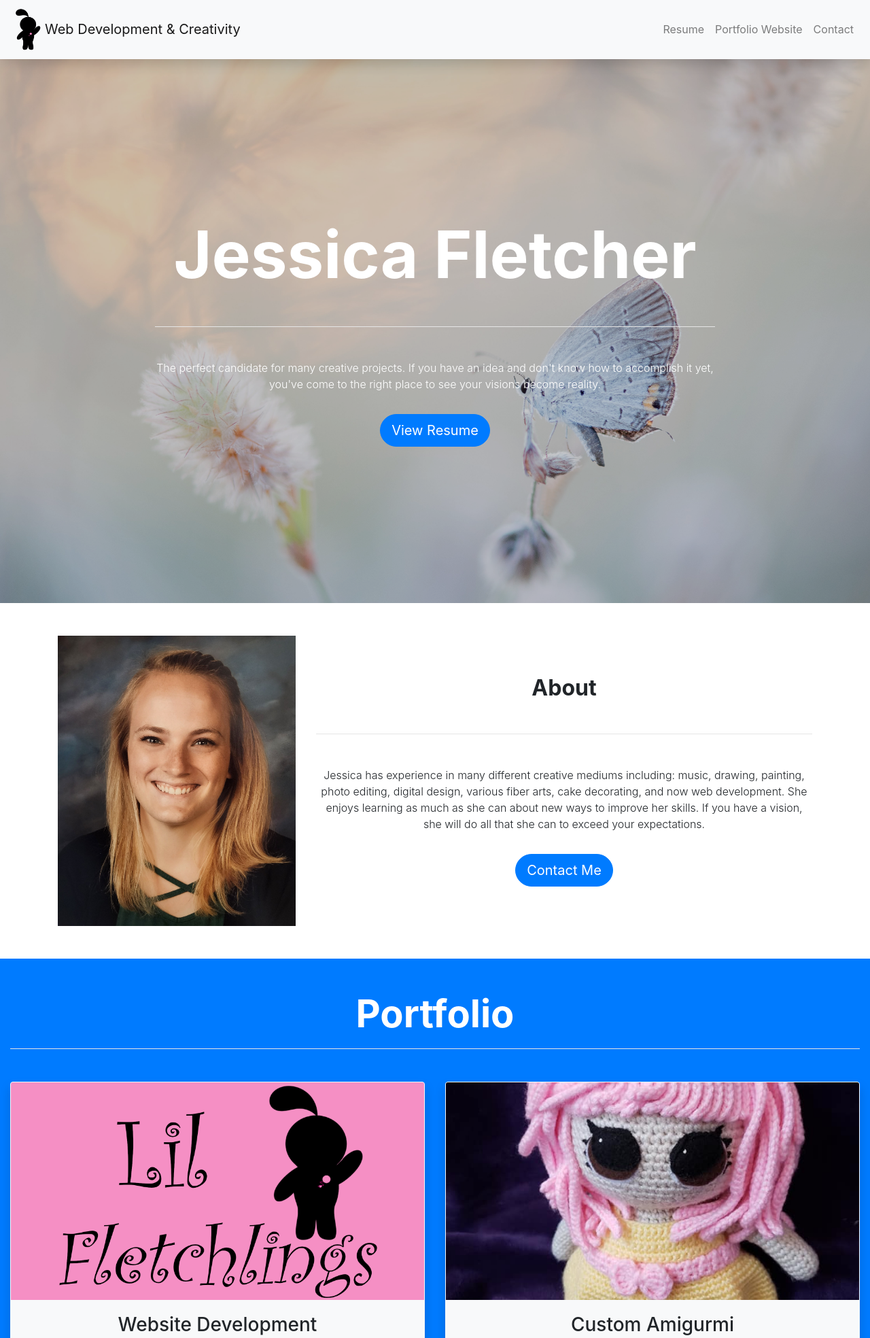
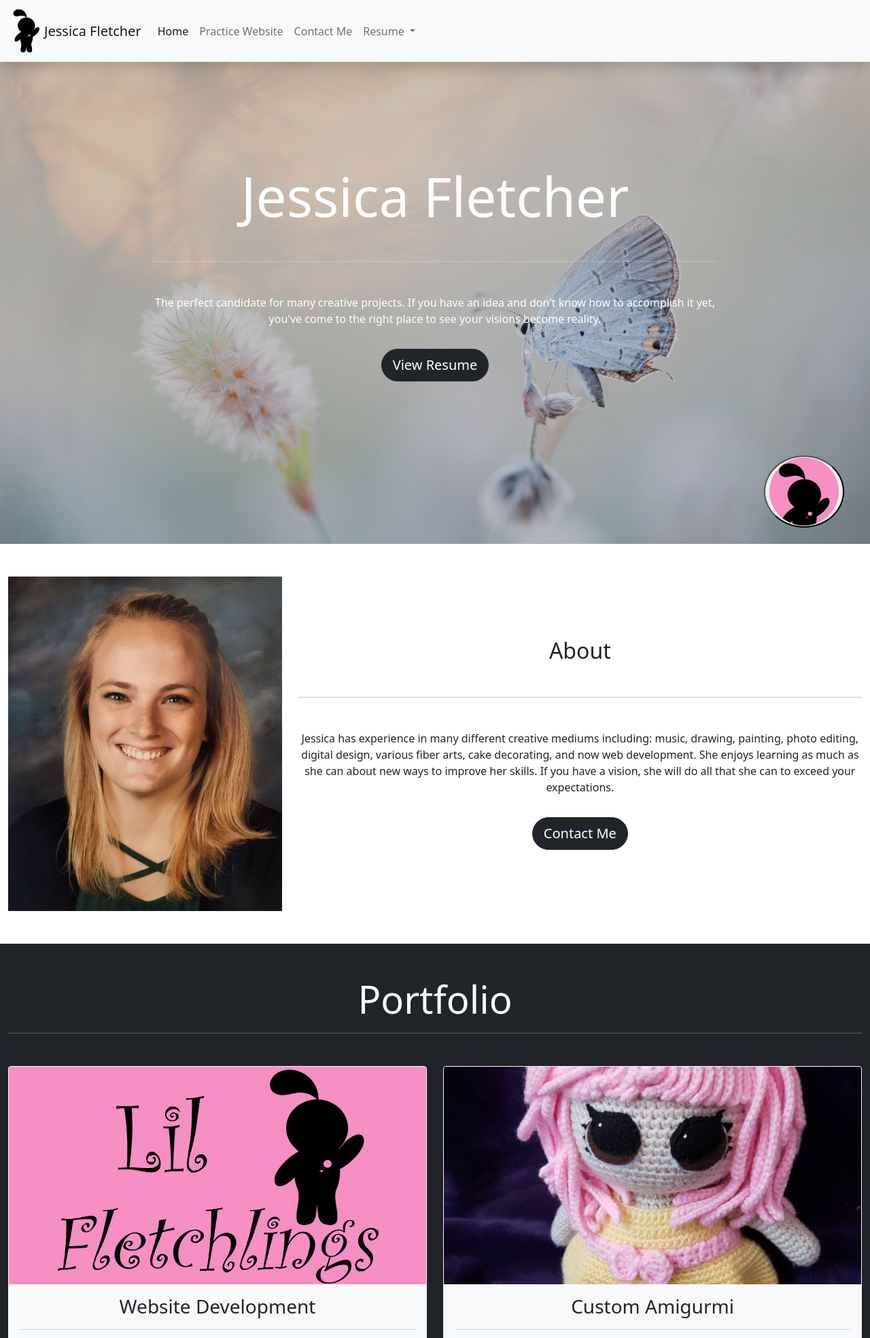
Before and after one commit to flyingfletch/Resume-Website, a PHP site: page / in a window 1280 px wide. Shown: the top 1968 px of the page at 68% size. Run offline with PHP 8.4, Linux system fonts and the light colour scheme.

Commit message:
Rehash of the main landingpage- added some js name input button functions

```diff
--- a/index.html
+++ b/index.html
@@ -1,27 +1,47 @@
 <!DOCTYPE html>
 <html>
     <head>
-        <meta charset="utf-8">
-        <meta name="viewport" content="width=device-width, initial-scale=1, shrink-to-fit=no">
-        <link rel="stylesheet" href="https://stackpath.bootstrapcdn.com/bootstrap/4.5.0/css/bootstrap.min.css">
+        <meta charset="UTF-8" />
+        <meta name="viewport" content="width=device-width, initial-scale=1.0" />
+        <link href="https://cdn.jsdelivr.net/npm/bootstrap@5.1.3/dist/css/bootstrap.min.css" rel="stylesheet" integrity="sha384-1BmE4kWBq78iYhFldvKuhfTAU6auU8tT94WrHftjDbrCEXSU1oBoqyl2QvZ6jIW3" crossorigin="anonymous">
         <link rel="stylesheet" type="text/css" href="/pages/css/landingpage.css">
     </head>
     <body>
-        <!-- Navigation Bar -->
-        <nav class="navbar navbar-expand-lg navbar-light bg-light shadow fluid-container sticky-top">
-            <img src="images/fletchling.png" alt="" width="50vw">
-            <a href="#" class="navbar-brand mr-auto p1-1">Web Development & Creativity</a>
-            <button class="navbar-toggler rounded" type="button" data-toggle="collapse" data-target="#navContent" aria-controls="navbarSupportedContent" aria-expanded="false" aria-label="Toggle navigation">
+        <!-- NavBar -->
+        <nav class="navbar navbar-expand-md navbar-light bg-light fixed-top shadow">
+            <div class="container-fluid">
+                <img src="/images/fletchling.png" alt="Lil Fletchling Logo" height="75vh">
+                <a class="navbar-brand" href="#">Jessica Fletcher</a>
+                <button class="navbar-toggler" type="button" data-bs-toggle="collapse" data-bs-target="#navbarNavDropdown" aria-controls="navbarNavDropdown" aria-expanded="false" aria-label="Toggle navigation">
                     <span class="navbar-toggler-icon"></span>
                 </button>
-            <div class="collapse navbar-collapse" id="navContent">
-                <ul class="navbar-nav ml-auto">
-                    <li class="navbar-item"><a href="pages/index.html" class="nav-link" target="_blank">Resume</a></li>
-                    <li class="navbar-item"><a href="pages/crochet.html" class="nav-link" target="_blank">Portfolio Website</a></li>
-                    <li class="navbar-item"><a href="#contact" class="nav-link">Contact</a></li>
+                <div class="collapse navbar-collapse" id="navbarNavDropdown">
+                    <ul class="navbar-nav">
+                        <li class="nav-item">
+                            <a class="nav-link active" aria-current="page" href="#">Home</a>
+                        </li>
+                        <li class="nav-item">
+                            <a class="nav-link" href="/pages/crochet.html" target="_blank">Practice Website</a>
+                        </li>
+                        <li class="nav-item">
+                            <a class="nav-link" href="#contact">Contact Me</a>
+                        </li>
+                        <li class="nav-item dropdown">
+                            <a class="nav-link dropdown-toggle" href="#" id="navbarDropdownMenuLink" role="button" data-bs-toggle="dropdown" aria-expanded="false">
+                            Resume
+                            </a>
+                            <ul class="dropdown-menu" aria-labelledby="navbarDropdownMenuLink">
+                                <li><a class="dropdown-item" href="/pages/index.html" target="_blank">Work & Education</a></li>
+                                <li><a class="dropdown-item" href="/pages/skills.html" target="_blank">Skills & Competencies</a></li>
+                                <li><a class="dropdown-item" href="/pages/portfolio.html" target="_blank">Portfolio</a></li>
+                                <li><a class="dropdown-item" href="/pages/about.html" target="_blank">References & Interests</a></li>
+                            </ul>
+                        </li>
                     </ul>
                 </div>
+            </div>
         </nav>
+
         <!-- Header -->
         <header class="mainHeader">
             <div class="container-fluid h-100">
@@ -30,14 +50,15 @@
                          <h1 class="display-1 font-weight-bold">Jessica Fletcher</h1>
                          <hr class="bg-white my-5">
                          <p class="font-weight-light">The perfect candidate for many creative projects. If you have an idea and don't know how to accomplish it yet, you've come to the right place to see your visions become reality.</p>
-                        <a class="btn btn-primary btn-lg mt-3 rounded-pill" href="pages/index.html" target="_blank">View Resume</a>
+                         <a class="btn btn-dark btn-lg mt-3 rounded-pill" href="pages/index.html" target="_blank">View Resume</a>
                      </div>
                  </div>
              </div>
          </header>
+
          <!-- About -->
         <section id="about">
-            <div class="container">
+            <div class="container-fluid">
                 <div class="row align-items-center justify-content-center text-center py-5">
                     <div class="col-6 col-md-4">
                         <img src="/images/headshot.jpg" alt="Picture of Jessica Fletcher" class="img-fluid">
@@ -46,13 +67,14 @@
                         <h2 class="font-weight-bold">About</h2>
                         <hr class="my-5">
                         <p class="font-weight-light">Jessica has experience in many different creative mediums including: music, drawing, painting, photo editing, digital design, various fiber arts, cake decorating, and now web development. She enjoys learning as much as she can about new ways to improve her skills. If you have a vision, she will do all that she can to exceed your expectations.</p>
-                        <a class="btn btn-primary btn-lg mt-3 rounded-pill" role="button" href="#contact">Contact Me</a>
+                        <a class="btn btn-dark btn-lg mt-3 rounded-pill" role="button" href="#contact">Contact Me</a>
                     </div>
                 </div>
             </div>
         </section>
+
         <!-- Portfolio -->
-        <section id="portfolio" class="bg-primary">
+        <section id="portfolio" class="bg-dark">
             <div class="container-fluid py-5">
                 <div class="row text-white text-center">
                     <div class="col">
@@ -69,10 +91,10 @@
                             <div class="card-body">
                                 <h3 class="card-title">Website Development</h3>
                                 <hr class="bg-primary">
-                                <p class="card-text">Jessica's practice website geared towards selling and sharing crochet patterns.</p>
+                                <p class="card-text">A practice website geared towards selling and sharing crochet patterns.</p>
                             </div>
                             <div class="card-footer">
-                                <a class="btn btn-outline-primary btn-lg mt-2" href="/pages/crochet.html" target="_blank">View Page</a>
+                                <a class="btn btn-outline-dark btn-lg mt-2" href="/pages/crochet.html" target="_blank">View Page</a>
                             </div>
                         </div>
                     </div>
@@ -84,10 +106,10 @@
                             <div class="card-body">
                                 <h3 class="card-title">Custom Amigurmi</h3>
                                 <hr class="bg-primary">
-                                <p class="card-text">Jessica's Etsy Shop for Custom Crochet Items</p>
+                                <p class="card-text">Crochet dolls for your inner child.</p>
                             </div>
                             <div class="card-footer">
-                                <a class="btn btn-outline-primary btn-lg mt-2" href="/images/loldoll.jpg" target="_blank">View Full Image</a>
+                                <a class="btn btn-outline-dark btn-lg mt-2" href="/images/loldoll.jpg" target="_blank">View Full Image</a>
                             </div>
                         </div>
                     </div>
@@ -99,10 +121,10 @@
                             <div class="card-body">
                                 <h3 class="card-title">Cake Decorating</h3>
                                 <hr class="bg-primary">
-                                <p class="card-text">Jessica has made many birthday cakes for kids.</p>
+                                <p class="card-text">Delicious treats for special occasions.</p>
                             </div>
                             <div class="card-footer">
-                                <a class="btn btn-outline-primary btn-lg mt-2" href="/images/unicorncake.jpg" target="_blank">View Full Image</a>
+                                <a class="btn btn-outline-dark btn-lg mt-2" href="/images/unicorncake.jpg" target="_blank">View Full Image</a>
                             </div>
                         </div>
                     </div>
@@ -114,10 +136,11 @@
                             <div class="card-body">
                                 <h3 class="card-title">Costume Making</h3>
                                 <hr class="bg-primary">
-                                <p class="card-text">Jessica loves to make costumes for Halloween.</p>
+                                <p class="card-text">Where personal identity meets with creativity.</p>
                             </div>
-                            <div class="card-footer">
-                                <a class="btn btn-outline-primary btn-lg mt-2" href="/images/dragoncostume.jpg" target="_blank">View Full Image</a>
+                                    <!-- Add #contact so the navbar doesn't cut it off -->
+                            <div class="card-footer" id="contact">
+                                <a class="btn btn-outline-dark btn-lg mt-2" href="/images/dragoncostume.jpg" target="_blank">View Full Image</a>
                             </div>
                         </div>
                     </div>
@@ -125,9 +148,11 @@
                 </div>
             </div>
         </section>
+
         <!-- Contact Section -->
-        <section id="contact">
-            <div class="container my-5">
+                <!-- #contact link is contained in Costume Making Card so Contact Me isn't cut off by the navbar -->
+        <section>
+            <div class="container-fluid my-5">
                 <!-- Section Title -->
                 <div class="row justify-content-center text-center">
                     <div class="col-md-6">
@@ -173,15 +198,56 @@
                 </div>
             </div>
         </section>
+
+        <!-- Picture Carousel -->
+        <section class="bg-dark">
+            <h3 class="text-white font-weight-bold p-2">Relax with nature:</h3>
+                <hr class="bg-white mb-3">
+            <div id="carouselExampleIndicators" class="carousel slide" data-bs-ride="carousel">
+                <div class="carousel-indicators">
+                <button type="button" data-bs-target="#carouselExampleIndicators" data-bs-slide-to="0" class="active" aria-current="true" aria-label="Slide 1"></button>
+                <button type="button" data-bs-target="#carouselExampleIndicators" data-bs-slide-to="1" aria-label="Slide 2"></button>
+                <button type="button" data-bs-target="#carouselExampleIndicators" data-bs-slide-to="2" aria-label="Slide 3"></button>
+                </div>
+                <div class="carousel-inner">
+                <div class="carousel-item active">
+                    <img src="/images/nightsky.jpg" class="d-block w-100" alt="Picture of the night sky.">
+                </div>
+                <div class="carousel-item">
+                    <img src="/images/woods.jpg" class="d-block w-100" alt="Picture of the woods.">
+                </div>
+                <div class="carousel-item">
+                    <img src="/images/morning.jpg" class="d-block w-100" alt="Picture of the morning horizon.">
+                </div>
+                </div>
+            </div>
+
+            <!-- Help Button -->
+            <button class="rounded-circle" id="helpbutton" onclick="nameInput()">
+                <img src="/images/fletchlinghelpbutton.png" alt="Help Button" height="100vw">
+            </button>
+        </section>
+
         <!-- Footer -->
-        <footer class="py-4 bg-dark">
-            <div class="container">
-                <p class="m-0 text-center text-white">Copyright &copy; Jessica Fletcher 2022</p>
+        <footer class="text-center text-lg-start bg-light text-muted absolute-bottom">
+            <!-- Copyright -->
+            <div class="text-center p-4" style="background-color: rgba(0, 0, 0, 0.05);">
+                © 2022 Copyright:
+                <a href="#">Home</a>
+                <a href="/pages/index.html" target="_blank">Resume</a>
+                <a href="#contact">Contact</a>
             </div>
         </footer>
-        <!-- Optional JavaScript -->
-        <script src="https://code.jquery.com/jquery-3.5.1.slim.min.js" integrity="sha384-DfXdz2htPH0lsSSs5nCTpuj/zy4C+OGpamoFVy38MVBnE+IbbVYUew+OrCXaRkfj" crossorigin="anonymous"></script>
-        <script src="https://cdn.jsdelivr.net/npm/popper.js@1.16.1/dist/umd/popper.min.js" integrity="sha384-9/reFTGAW83EW2RDu2S0VKaIzap3H66lZH81PoYlFhbGU+6BZp6G7niu735Sk7lN" crossorigin="anonymous"></script>
-        <script src="https://cdn.jsdelivr.net/npm/bootstrap@4.5.3/dist/js/bootstrap.min.js" integrity="sha384-w1Q4orYjBQndcko6MimVbzY0tgp4pWB4lZ7lr30WKz0vr/aWKhXdBNmNb5D92v7s" crossorigin="anonymous"></script>
+
+        <!-- JavaScript -->
+        <script src="https://cdn.jsdelivr.net/npm/bootstrap@5.1.3/dist/js/bootstrap.bundle.min.js" integrity="sha384-ka7Sk0Gln4gmtz2MlQnikT1wXgYsOg+OMhuP+IlRH9sENBO0LRn5q+8nbTov4+1p" crossorigin="anonymous"></script>
+        <script>
+            function nameInput() {
+                let person = prompt("Please enter your name", "Blush Weaver");
+                if (person != null) {
+                    alert("Hello " + person + "! Thank you for visiting my site!");
+                }
+            }
+        </script>
     </body>
 </html>
--- a/pages/css/landingpage.css
+++ b/pages/css/landingpage.css
@@ -7,3 +7,9 @@
     background-repeat: no-repeat;
     background-attachment: scroll;
 }
+
+#helpbutton {
+    position: fixed;
+    right: 3vw;
+    bottom: 3vh;
+}
```
Also changed, not shown: pages/crochet.html (+9 -3 lines), images/fletchlinghelpbutton.png (added), images/morning.jpg (added), images/nightsky.jpg (added), images/woods.jpg (added). Lines whose indentation alone changed are shown as unchanged.
